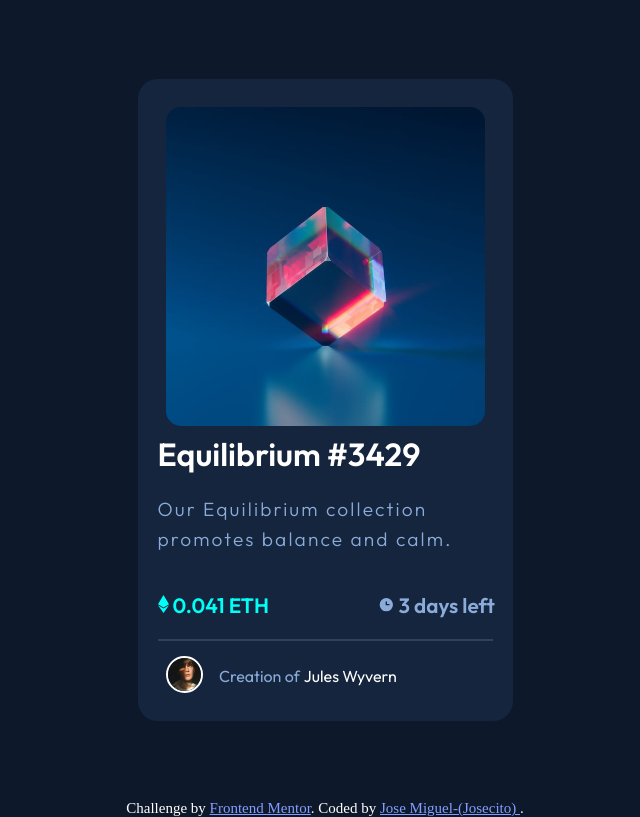
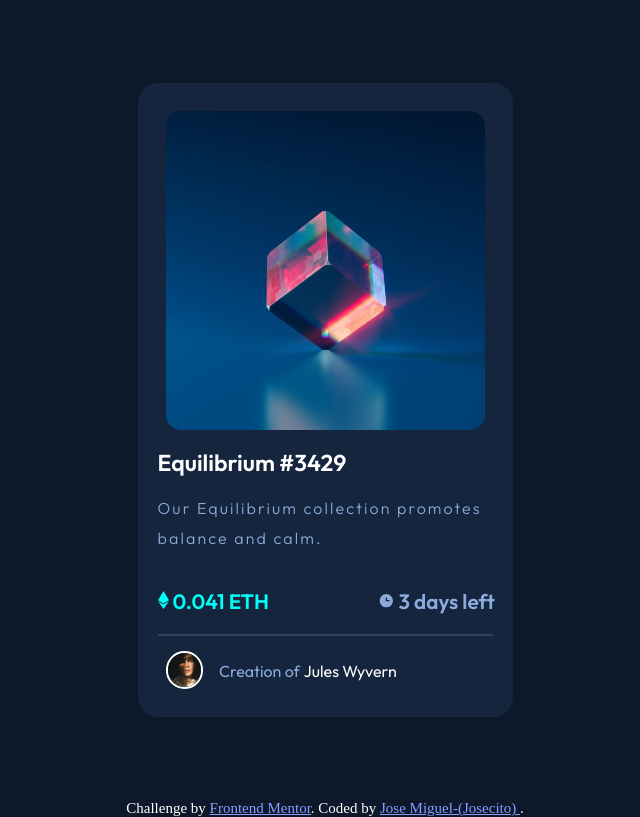
Before and after one commit to ElJosecito/nft-interactive-responsive-card, a plain HTML site: page nft-preview-card-component-main/index.html in a window 1280 px wide. Shown: the whole page, without its empty margins (315-955 px from the left). Drawn offline with Linux system fonts and the light colour scheme.

Commit message:
Fixed Text

```diff
--- a/nft-preview-card-component-main/css/style.css
+++ b/nft-preview-card-component-main/css/style.css
@@ -57,12 +57,14 @@ h1{
     color: hsl(0, 0%, 100%);
     font-weight: 600;
     margin-top: 0.625rem;
+    font-size: 1.4375rem;
+    margin-top: 1.25rem;
 }
 
 .description{
     color: hsl(215, 51%, 70%);
     font-weight: 300;
-    font-size: 1.2rem;
+    font-size: 1rem;
     letter-spacing: 2.1008px;
     line-height: 1.875rem;
     width: 95%;
```
